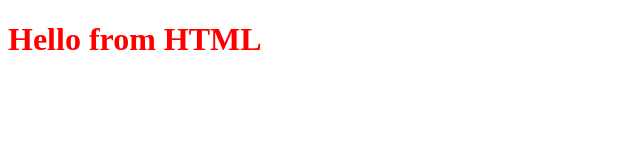
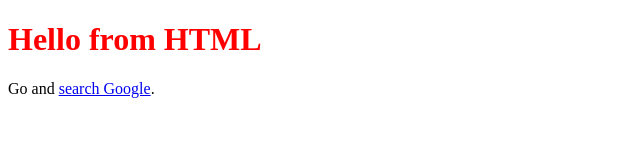
Before and after one commit to fwd-2021/week-13, a plain HTML site: page index.html in a window 1280 px wide. Shown: the whole page, without its empty margins (0-640 px from the left). Drawn offline with Linux system fonts and the light colour scheme.

Commit message:
Add Google Search link to demo pointers

```diff
--- a/index.html
+++ b/index.html
@@ -10,7 +10,9 @@
   <header id="header">
     <h1>Hello from HTML</h1>
   </header>
-
+  <p>
+    Go and <a href="https://www.google.com/">search Google</a>.
+  </p>
 
   <!-- Always include JavaScript right before </body> -->
   <script src="assets/js/main.js"></script>
```
